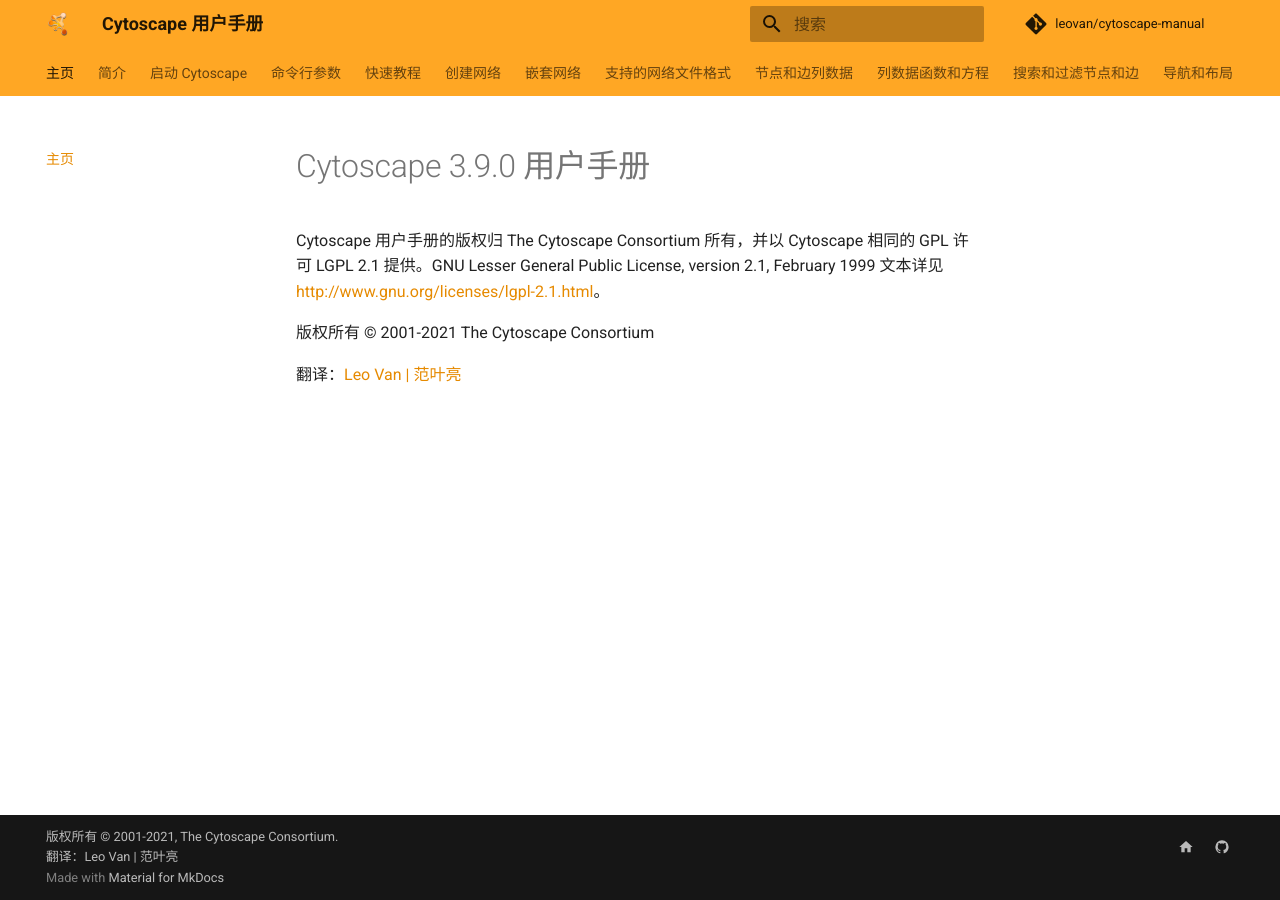
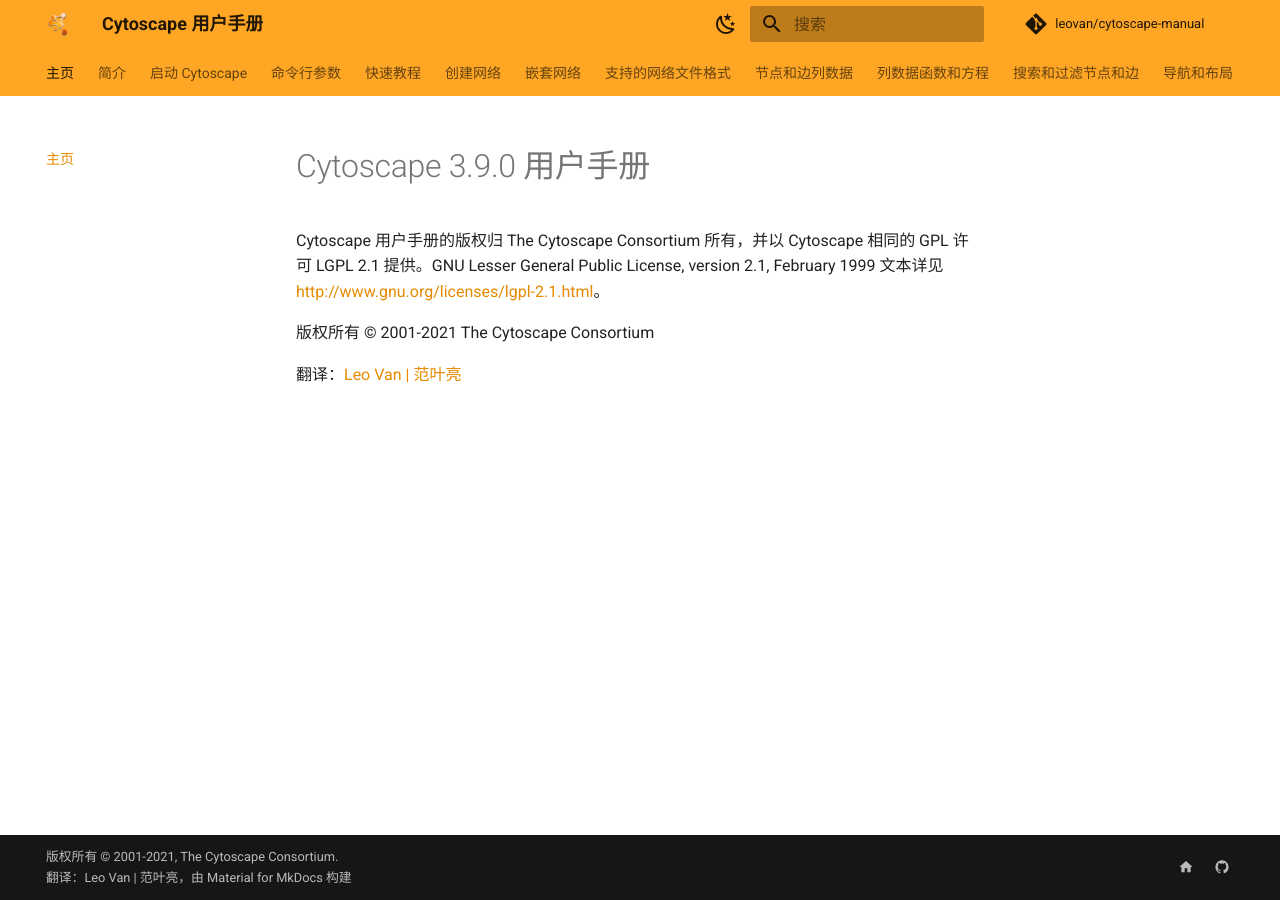
Before and after one commit to leovan/cytoscape-manual, an MkDocs documentation site: the page built from docs/index.md, in a window 1280 px wide. Built offline with MkDocs 1.6.1 and Material for MkDocs 9.7.7, drawn with Linux system fonts in a browser that asks for light colours; comment, search, counter and statistics services are not loaded.

Commit message:
update to latest mkdocs-material

```diff
--- a/docs/js/math.js
+++ b/docs/js/math.js
@@ -10,3 +10,7 @@ window.MathJax = {
     processHtmlClass: "arithmatex"
   }
 };
+
+document$.subscribe(() => {
+  MathJax.typesetPromise()
+})
--- a/mkdocs.yml
+++ b/mkdocs.yml
@@ -10,7 +10,7 @@ repo_url: https://github.com/leovan/cytoscape-manual
 edit_uri: edit/main/docs/
 
 # Copyright
-copyright: 版权所有 &copy; 2001-2021, The Cytoscape Consortium.<br/>翻译：<a href="https://leovan.me" target="_blank">Leo Van | 范叶亮</a>
+copyright: 版权所有 &copy; 2001-2021, The Cytoscape Consortium.<br/>翻译：<a href="https://leovan.me" target="_blank">Leo Van | 范叶亮</a>，由 <a href="https://squidfunk.github.io/mkdocs-material/" target="_blank">Material for MkDocs</a> 构建
 
 # Navigation
 nav:
@@ -54,10 +54,23 @@ theme:
     - tabs
     - navigation.expand
     - search.suggest
+    - search.highlight
+    - navigation.top
   palette:
-    scheme: default
-    primary: orange
-    accent: orange
+    - media: "(prefers-color-scheme: light)"
+      scheme: default
+      primary: orange
+      accent: orange
+      toggle:
+        icon: material/weather-night
+        name: 明亮
+    - media: "(prefers-color-scheme: dark)"
+      scheme: slate
+      primary: orange
+      accent: orange
+      toggle:
+        icon: material/white-balance-sunny
+        name: 暗黑
   font:
     text: Roboto
     code: Roboto Mono
@@ -81,10 +94,12 @@ extra:
   analytics:
     provider: google
     property: G-7TZ9SS38QN
+  generator: false
 extra_css:
   - css/image.css
   - css/table.css
 extra_javascript:
+  - https://polyfill.io/v3/polyfill.min.js?features=es6
   - https://cdn.jsdelivr.net/npm/mathjax@3/es5/tex-mml-chtml.js
   - js/math.js
 
@@ -97,6 +112,7 @@ markdown_extensions:
   - footnotes
   - meta
   - md_in_html
+  - tables
   - toc:
       permalink: true
       slugify: !!python/name:pymdownx.slugs.uslugify
--- a/requirements.txt
+++ b/requirements.txt
@@ -1,2 +1,2 @@
 mkdocs==1.2.3
-mkdocs-material==7.3.6
+mkdocs-material==8.0.1
```
